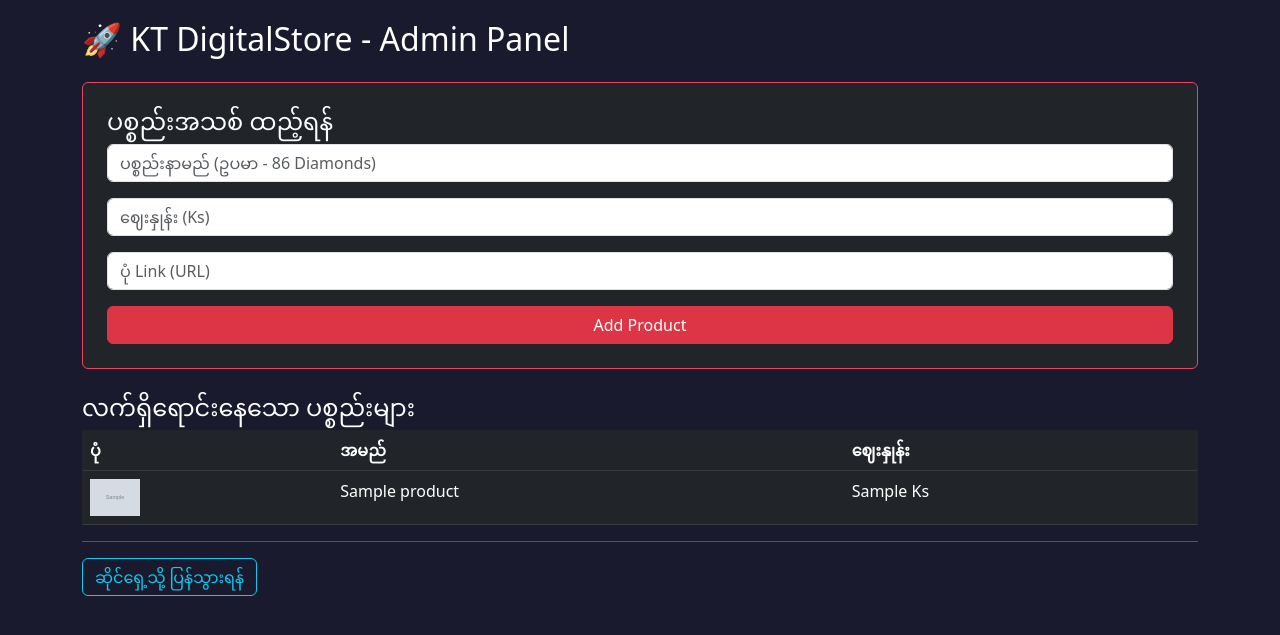
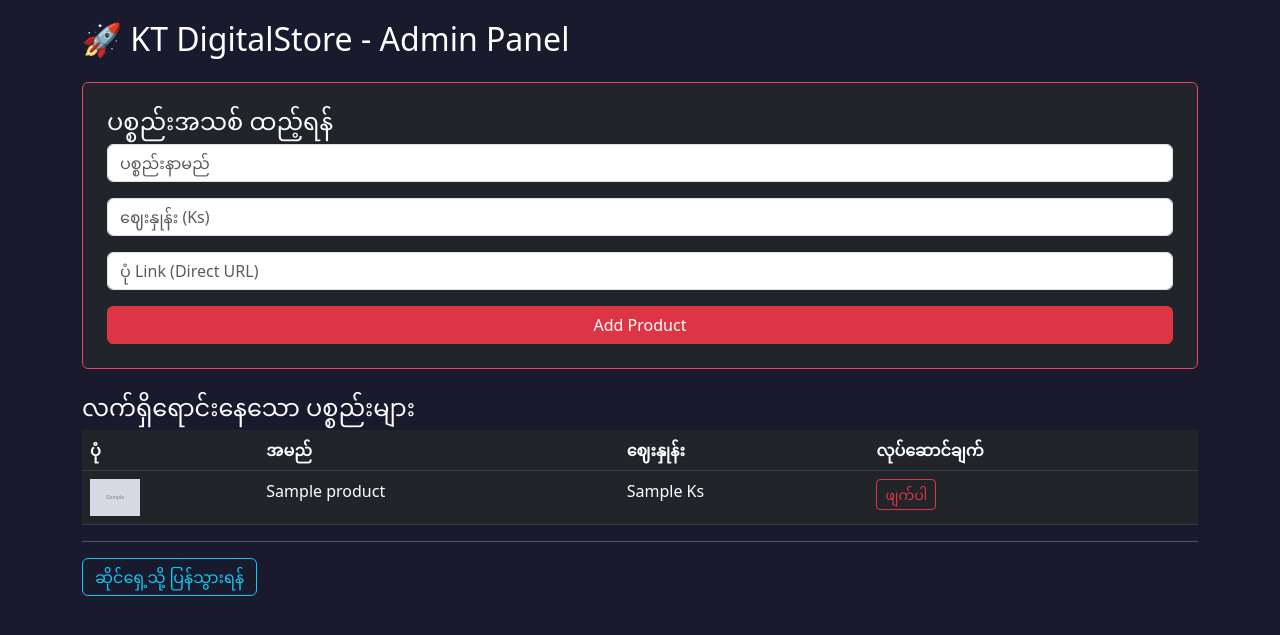
Before and after one commit to Kuu503/KT-Digital-Store, a Flask app: page /admin in a window 1280 px wide. Shown: the top 635 px of the page. Run offline with Flask 3, Linux system fonts and the light colour scheme; tables that the repository leaves empty hold one stand-in row (values such as "Sample post"); grey boxes marked "Sample" are stand-in pictures.

Commit message:
Update admin.html

```diff
--- a/templates/admin.html
+++ b/templates/admin.html
@@ -11,22 +11,25 @@
     <div class="card bg-dark text-white p-4 mb-4" style="border: 1px solid #e94560;">
         <h4>ပစ္စည်းအသစ် ထည့်ရန်</h4>
         <form action="/admin/add" method="POST">
-            <div class="mb-3"><input type="text" name="name" class="form-control" placeholder="ပစ္စည်းနာမည် (ဥပမာ - 86 Diamonds)" required></div>
+            <div class="mb-3"><input type="text" name="name" class="form-control" placeholder="ပစ္စည်းနာမည်" required></div>
             <div class="mb-3"><input type="text" name="price" class="form-control" placeholder="ဈေးနှုန်း (Ks)" required></div>
-            <div class="mb-3"><input type="text" name="img" class="form-control" placeholder="ပုံ Link (URL)" required></div>
+            <div class="mb-3"><input type="text" name="img" class="form-control" placeholder="ပုံ Link (Direct URL)" required></div>
             <button type="submit" class="btn btn-danger w-100">Add Product</button>
         </form>
     </div>
 
     <h4>လက်ရှိရောင်းနေသော ပစ္စည်းများ</h4>
     <table class="table table-dark">
-        <thead><tr><th>ပုံ</th><th>အမည်</th><th>ဈေးနှုန်း</th></tr></thead>
+        <thead><tr><th>ပုံ</th><th>အမည်</th><th>ဈေးနှုန်း</th><th>လုပ်ဆောင်ချက်</th></tr></thead>
         <tbody>
             {% for p in products %}
             <tr>
-                <td><img src="{{p[3]}}" width="50"></td>
+                <td><img src="{{p[3]}}" width="50" onerror="this.src='https://via.placeholder.com/50'"></td>
                 <td>{{p[1]}}</td>
                 <td>{{p[2]}} Ks</td>
+                <td>
+                    <a href="/admin/delete/{{p[0]}}" class="btn btn-sm btn-outline-danger" onclick="return confirm('သေချာဖျက်မှာလားဗျ?')">ဖျက်ပါ</a>
+                </td>
             </tr>
             {% endfor %}
         </tbody>
```
